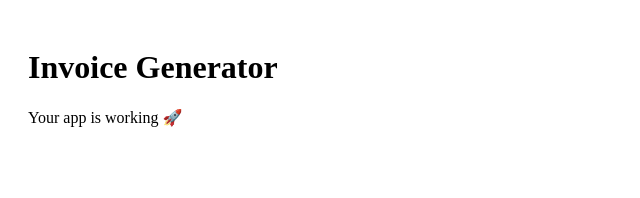
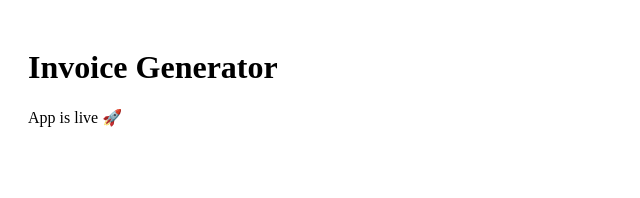
Before and after one commit to mitradaniel/gen_invoice, a Next.js app: page / in a window 1280 px wide. Shown: the top 198 px of the page, without its empty margins (0-640 px from the left). Built offline with nearby package versions, Linux system fonts and the light colour scheme.

Commit message:
Update page.js

```diff
--- a/app/page.js
+++ b/app/page.js
@@ -2,7 +2,7 @@ export default function Page() {
   return (
     <div style={{ padding: 20 }}>
       <h1>Invoice Generator</h1>
-      <p>Your app is working 🚀</p>
+      <p>App is live 🚀</p>
     </div>
   );
 }
```
